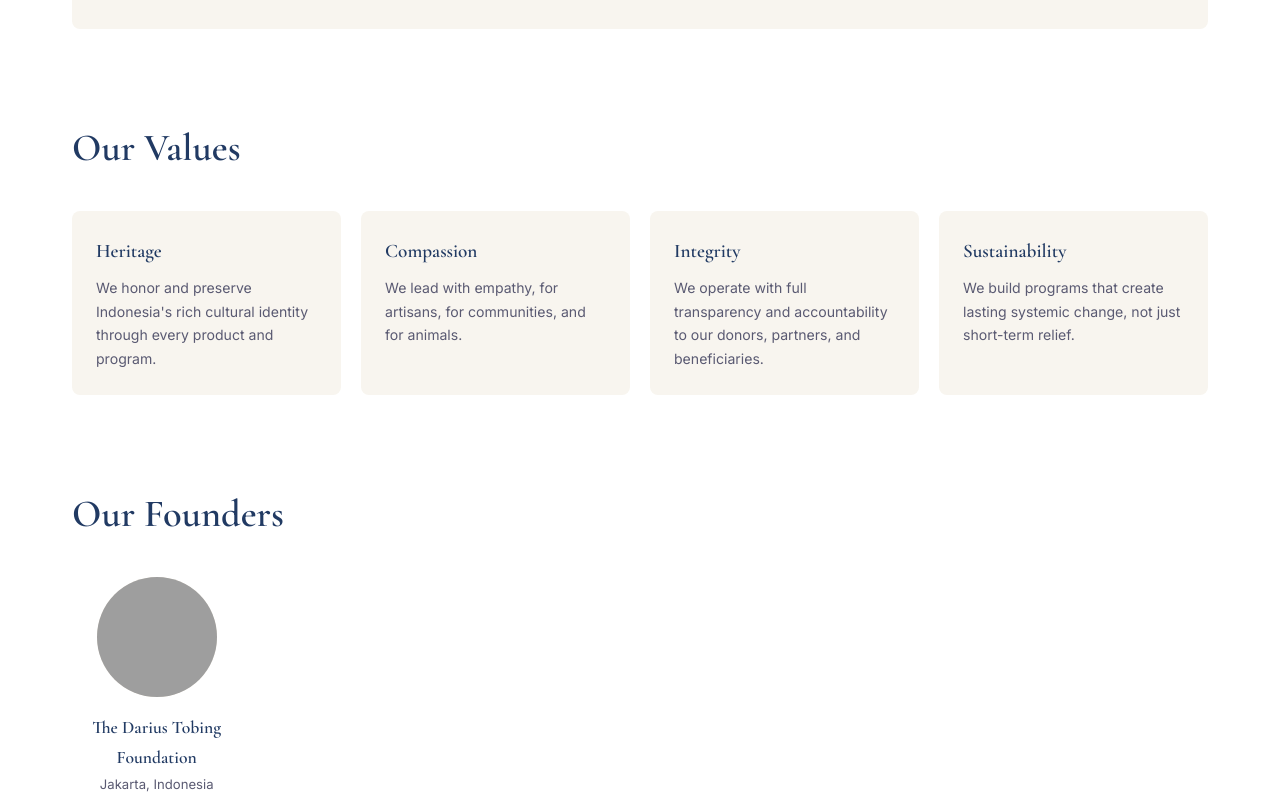
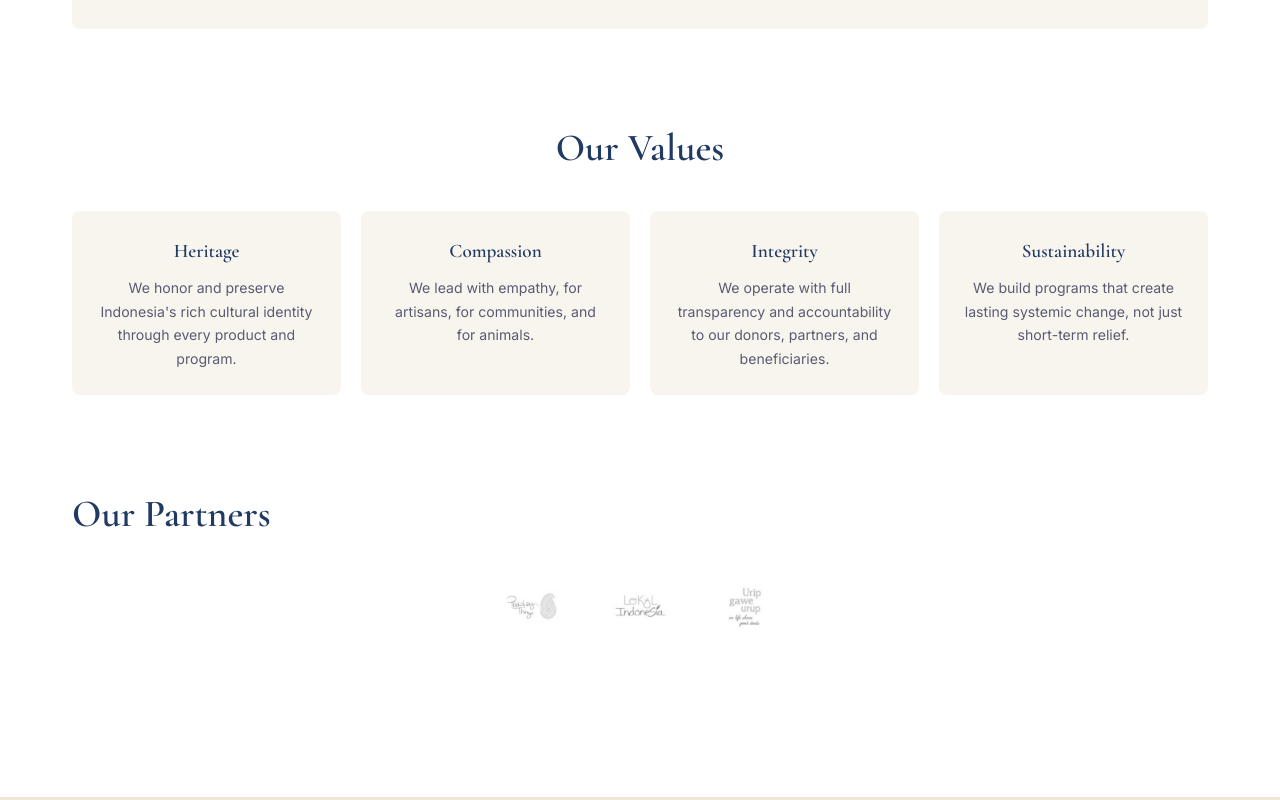
Before and after one commit to sibakom-dev/dtobingfoundation, an Eleventy site: page content/about.md in a window 1280 px wide. Shown: the part 1300-2100 px from the top of the page. Built offline with nearby package versions, Linux system fonts and the light colour scheme; Eleventy itself is replaced by a stand-in of ours; files that its build step writes are made by us from their sources; grey boxes are pictures that could not be loaded.

Commit message:
Center Our Values and Partners sections on About page, remove Founders

```diff
--- a/_layouts/about.njk
+++ b/_layouts/about.njk
@@ -42,11 +42,11 @@ layout: base.njk
     </div>
   </section>
 
-  <section aria-labelledby="values">
-    <div class="section-header">
+  <section aria-labelledby="values" style="text-align: center;">
+    <div class="section-header" style="justify-content: center;">
       <h2 class="section-header__heading" id="values">Our Values</h2>
     </div>
-    <div class="values-list">
+    <div class="values-list" style="justify-content: center; justify-items: center;">
       {% for value in valuesList %}
       <div class="value-item">
         <h3 class="value-item__name">{{ value.name }}</h3>
@@ -56,28 +56,11 @@ layout: base.njk
     </div>
   </section>
 
-  <section aria-labelledby="founders" style="margin-top: var(--space-2xl);">
-    <div class="section-header">
-      <h2 class="section-header__heading" id="founders">Our Founders</h2>
-    </div>
-    <div class="founders-grid">
-      {% for founder in foundersList %}
-      <div class="founder-card">
-        <div class="founder-card__image">
-          <img src="{{ founder.image }}" alt="{{ founder.name }}" loading="lazy">
-        </div>
-        <h3 class="founder-card__name">{{ founder.name }}</h3>
-        <p class="founder-card__role">{{ founder.role }}</p>
-      </div>
-      {% endfor %}
-    </div>
-  </section>
-
   <section aria-labelledby="partners" style="margin-top: var(--space-2xl); margin-bottom: var(--space-2xl);">
     <div class="section-header">
       <h2 class="section-header__heading" id="partners">Our Partners</h2>
     </div>
-    <div class="partners-grid">
+    <div class="partners-grid" style="display: flex; flex-wrap: wrap; justify-content: center; align-items: center; gap: 3rem;">
       {% for partner in partnersList %}
       <img class="partner-logo" src="{{ partner.image }}" alt="{{ partner.name }}" loading="lazy">
       {% endfor %}
```
